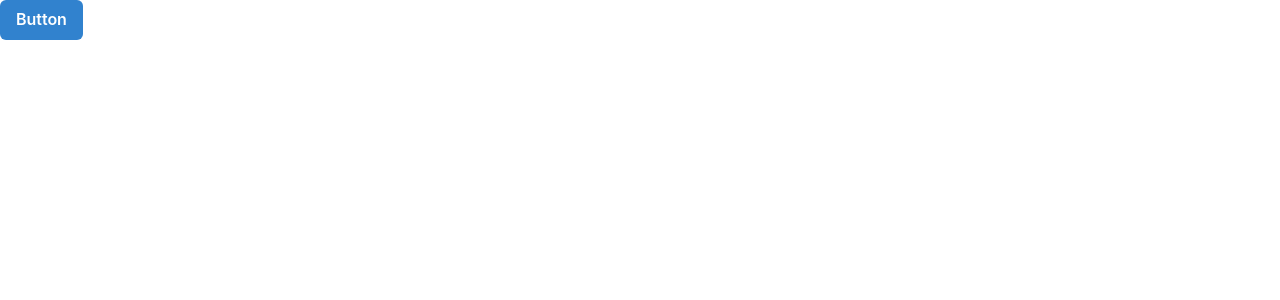
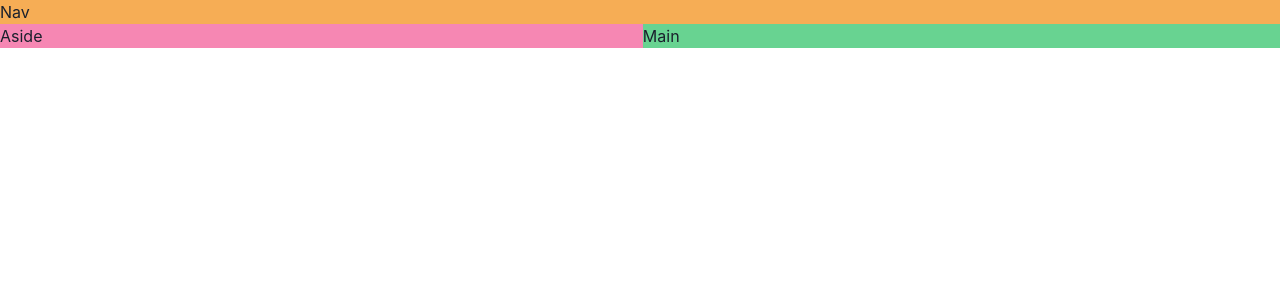
Before and after one commit to pelic86/video-tab, a React (Vite) app: page / in a window 1280 px wide. Shown: the top 300 px of the page. Built offline with nearby package versions, Linux system fonts and the light colour scheme.

Commit message:
feat: add resonsive layout

```diff
--- a/src/App.tsx
+++ b/src/App.tsx
@@ -1,7 +1,26 @@
-import { Button } from "@chakra-ui/react";
+import { Grid, GridItem, Show } from "@chakra-ui/react";
 
 function App() {
-  return <Button colorScheme="blue">Button</Button>;
+  return (
+    <Grid
+      templateAreas={{
+        base: `"nav" "main"`,
+        lg: `"nav nav" "aside main"`,
+      }}
+    >
+      <GridItem bg="orange.300" area={"nav"}>
+        Nav
+      </GridItem>
+      <Show above="lg">
+        <GridItem bg="pink.300" area={"aside"}>
+          Aside
+        </GridItem>
+      </Show>
+      <GridItem bg="green.300" area={"main"}>
+        Main
+      </GridItem>
+    </Grid>
+  );
 }
 
 export default App;
```
